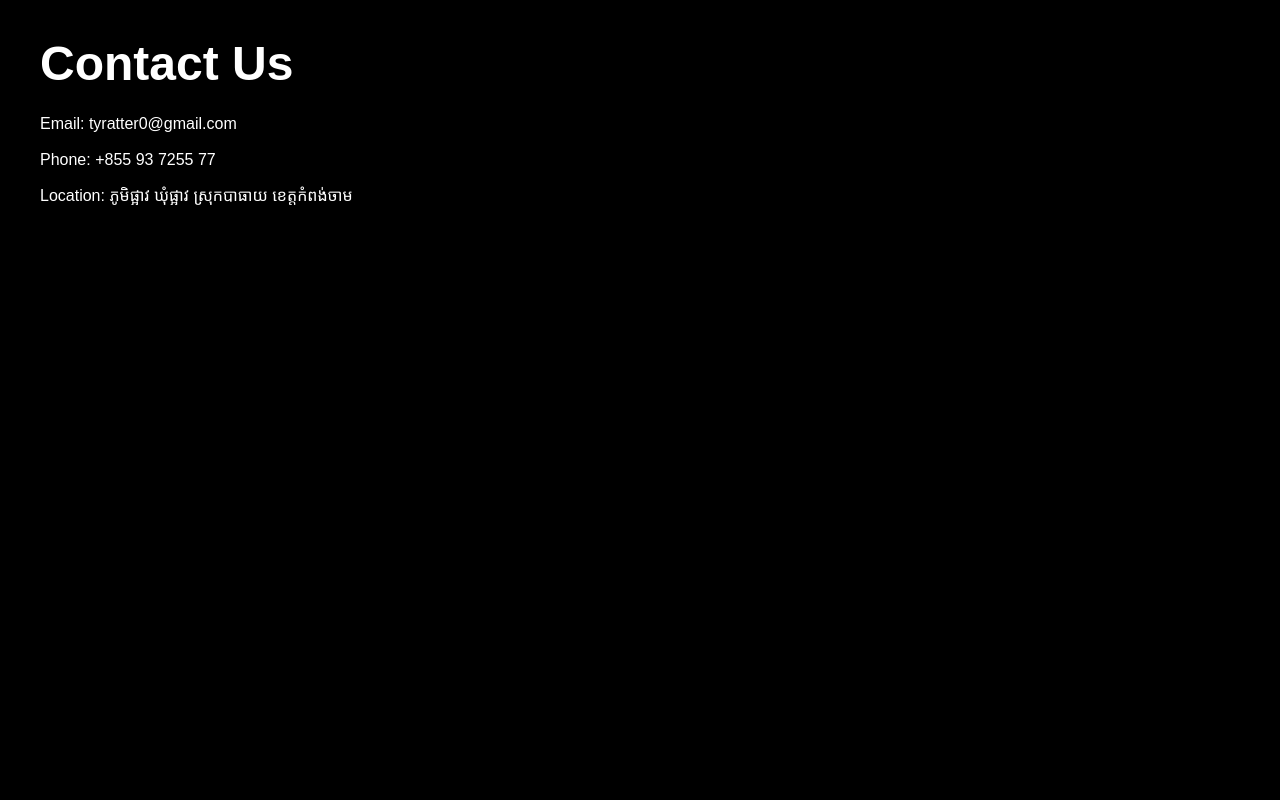
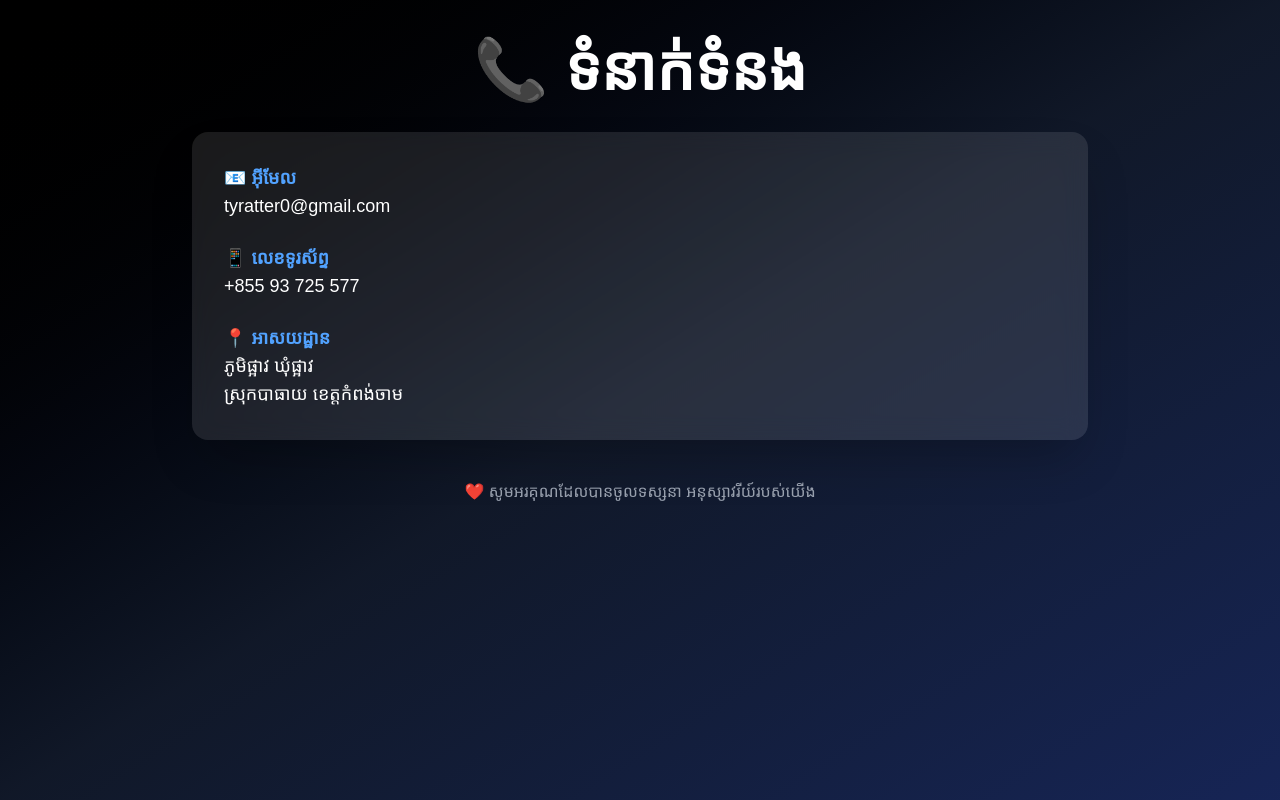
Before and after one commit to kachheangveng7-dot/veng-photo, a Next.js app: page /contact in a window 1280 px wide. Built offline with nearby package versions, Linux system fonts and the light colour scheme.

Commit message:
Update website

```diff
--- a/app/contact/page.tsx
+++ b/app/contact/page.tsx
@@ -1,14 +1,40 @@
 export default function ContactPage() {
   return (
-    <main className="min-h-screen bg-black text-white p-10">
-      <h1 className="text-5xl font-bold mb-6">
-        Contact Us
-      </h1>
+    <main className="min-h-screen bg-gradient-to-br from-black via-gray-900 to-blue-950 text-white p-6 md:p-10">
+      <div className="max-w-4xl mx-auto">
+        <h1 className="text-4xl md:text-6xl font-bold text-center mb-8">
+          📞 ទំនាក់ទំនង
+        </h1>
 
-      <div className="space-y-3">
-        <p>Email: tyratter0@gmail.com</p>
-        <p>Phone: +855 93 7255 77</p>
-        <p>Location: ភូមិផ្អាវ​ ឃុំផ្អាវ ស្រុកបាធាយ ខេត្តកំពង់ចាម</p>
+        <div className="bg-white/10 backdrop-blur-md rounded-2xl p-8 shadow-2xl">
+          <div className="space-y-6 text-lg">
+
+            <div>
+              <h2 className="font-bold text-blue-400">📧 អ៊ីមែល</h2>
+              <p>tyratter0@gmail.com</p>
+            </div>
+
+            <div>
+              <h2 className="font-bold text-blue-400">📱 លេខទូរស័ព្ទ</h2>
+              <p>+855 93 725 577</p>
+            </div>
+
+            <div>
+              <h2 className="font-bold text-blue-400">📍 អាសយដ្ឋាន</h2>
+              <p>
+                ភូមិផ្អាវ ឃុំផ្អាវ<br />
+                ស្រុកបាធាយ ខេត្តកំពង់ចាម
+              </p>
+            </div>
+
+          </div>
+        </div>
+
+        <div className="text-center mt-10">
+          <p className="text-gray-400">
+            ❤️ សូមអរគុណដែលបានចូលទស្សនា អនុស្សាវរីយ៍របស់យើង
+          </p>
+        </div>
       </div>
     </main>
   );
```
